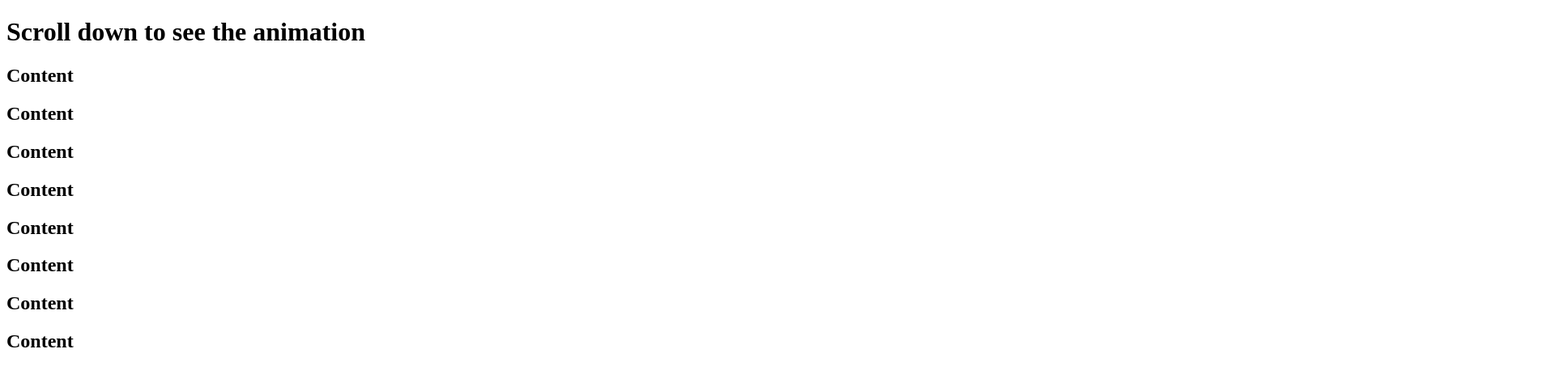
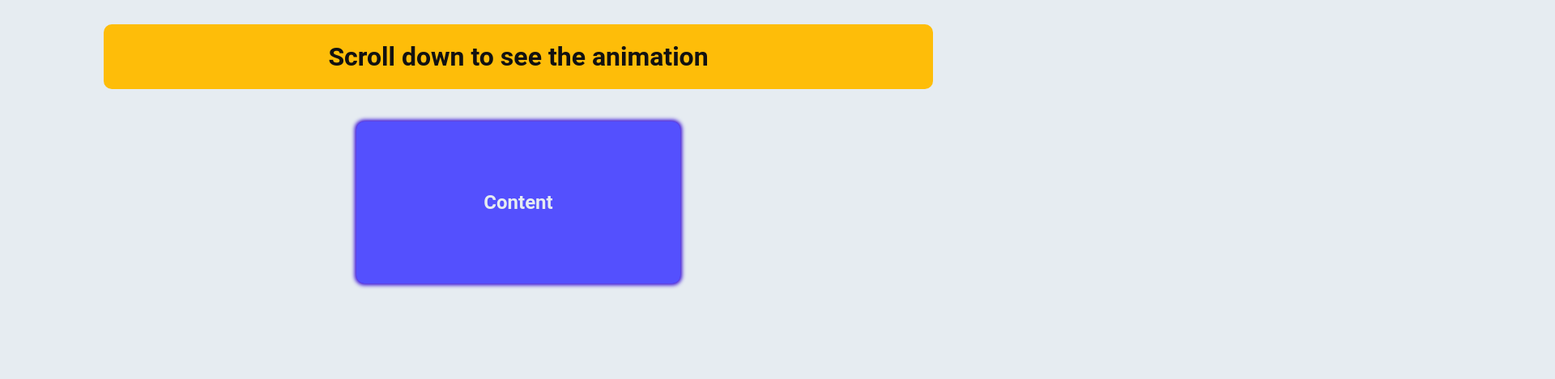
Before and after one commit to francisvau/scroll-animation, a plain HTML site: page index.html in a window 1280 px wide. Shown: the top 468 px of the page at 81% size, 1920 px wide, since content can reach past the window. Drawn offline with Linux system fonts and the light colour scheme.

Commit message:
css finished

```diff
--- a/index.html
+++ b/index.html
@@ -4,11 +4,12 @@
     <meta charset="UTF-8">
     <meta http-equiv="X-UA-Compatible" content="IE=edge">
     <meta name="viewport" content="width=device-width, initial-scale=1.0">
+    <link rel="stylesheet" href="css/style.min.css">
     <title>Scroll Animation</title>
 </head>
 <body>
     <h1>Scroll down to see the animation</h1>
-    <h2 class="box">Content</h2>
+    <h2 class="box show">Content</h2>
     <h2 class="box">Content</h2>
     <h2 class="box">Content</h2>
     <h2 class="box">Content</h2>
--- a/scss/style.scss
+++ b/scss/style.scss
@@ -0,0 +1,49 @@
+* {
+    box-sizing: border-box;
+    margin: 0;
+    padding: 0;
+}
+
+body {
+    background: #e6ecf1;
+    font-family: 'Roboto', sans-serif;
+    display: flex;
+    flex-direction: column;
+    justify-content: center;
+    align-items: center;
+}
+
+h1 {
+    background-color: #febd09;
+    color: #111;
+    margin: 30px;
+    height: 80px;
+    width: 80%;
+    border-radius: 10px;
+    display: flex;
+    justify-content: center;
+    align-items: center;
+}
+
+.box {
+    color: #e6ecf1;
+    background: #5450fe;
+    margin: 10px;
+    height: 200px;
+    width: 400px;
+    border-radius: 10px;
+    box-shadow: 0 0 5px 2px #2e01d4;
+    display: flex;
+    justify-content: center;
+    align-items: center;
+    transform: translateX(400%);
+    transition: transform 0.4 ease;
+
+    &:nth-of-type(even) {
+        transform: translateX(-400%);
+    }
+
+    &.show {
+        transform: translateX(0);
+    }
+}
```
Also changed, not shown: css/style.min.css (added), 1 other file.
